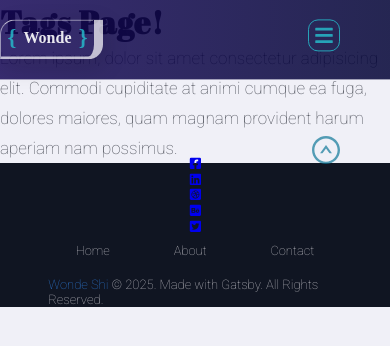
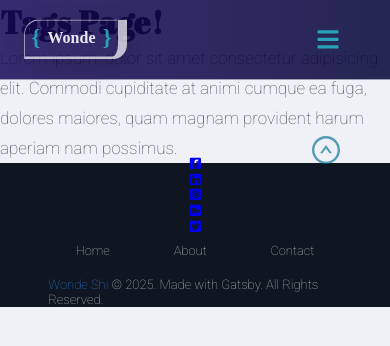
Before and after one commit to TsigeWonwosen/gatsbyBlogPost, a Gatsby site: page /task in a window 390 px wide. Built offline with nearby package versions, Linux system fonts and the light colour scheme; Gatsby itself is replaced by a stand-in of ours; a web font is replaced by a local one.

Commit message:
NavBar for mobile user layout overflow problem fixed.

```diff
--- a/src/scss/navbar.scss
+++ b/src/scss/navbar.scss
@@ -47,6 +47,7 @@
   width: 100vw;
   z-index: 1000;
   .header {
+    padding: 0 1.5rem;
     margin: 0 auto;
     max-width: 1280px;
     height: 100%;
@@ -183,7 +184,7 @@
   animation: fadeIn 0.5s ease-in-out;
 
   .menu {
-    font-size: 14px;
+    font-size: 16px;
     letter-spacing: 1px;
     text-transform: uppercase;
     animation: fadeIn 0.5s ease-in-out;
@@ -199,10 +200,10 @@
 .nav-burger-close {
   z-index: 3;
   position: absolute;
-  top: 70px;
+  top: 50%;
   right: 50px;
   display: none;
-  transform: translateY(-50px);
+  transform: translateY(-50%);
 
   button {
     display: grid;
@@ -210,12 +211,9 @@
     background-color: transparent;
     color: vars.$btnColor;
     border: none;
-    font-size: 20px;
+    font-size: 24px;
     font-weight: bold;
     outline: none;
-    border: 1px solid vars.$btnColor;
-    border-radius: 10px;
-    padding: 0.3rem;
     transition: 0.5s;
     cursor: pointer;
 
```
